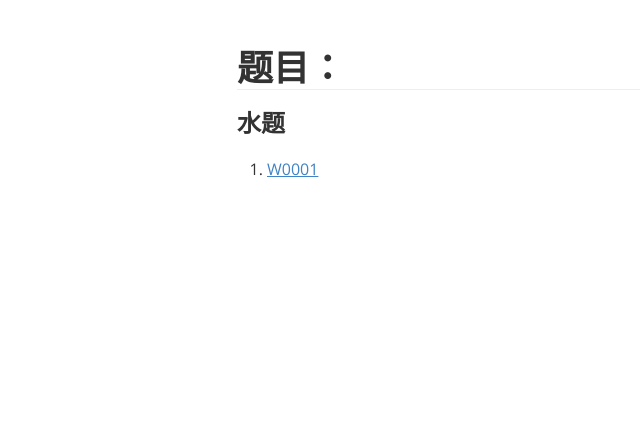
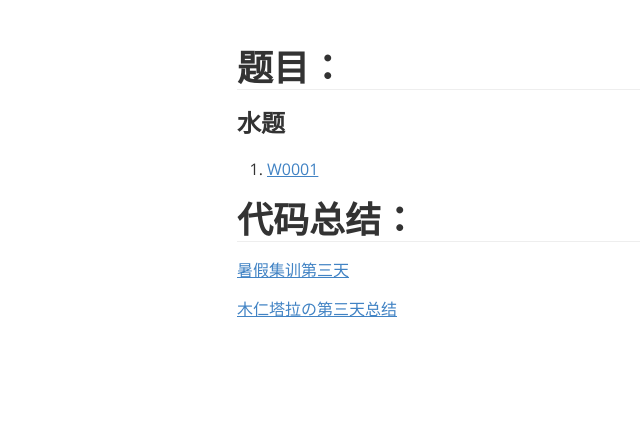
Before and after one commit to chengyuheng-lucas/problems, a plain HTML site: page index.html in a window 1280 px wide. Shown: the whole page, without its empty margins (3-643 px from the left). Drawn offline with nearby package versions, Linux system fonts and the light colour scheme.

Commit message:
Update index.html

```diff
--- a/index.html
+++ b/index.html
@@ -2,7 +2,7 @@
 <html>
 <head>
 <meta charset='UTF-8'><meta name='viewport' content='width=device-width initial-scale=1'>
-<title>题目列表</title><link href='https://fonts.loli.net/css?family=Open+Sans:400italic,700italic,700,400&subset=latin,latin-ext' rel='stylesheet' type='text/css' /><style type='text/css'>html {overflow-x: initial !important;}:root { --bg-color:#ffffff; --text-color:#333333; --select-text-bg-color:#B5D6FC; --select-text-font-color:auto; --monospace:"Lucida Console",Consolas,"Courier",monospace; --title-bar-height:20px; }
+<title>OJ内容列表</title><link href='https://fonts.loli.net/css?family=Open+Sans:400italic,700italic,700,400&subset=latin,latin-ext' rel='stylesheet' type='text/css' /><style type='text/css'>html {overflow-x: initial !important;}:root { --bg-color:#ffffff; --text-color:#333333; --select-text-bg-color:#B5D6FC; --select-text-font-color:auto; --monospace:"Lucida Console",Consolas,"Courier",monospace; --title-bar-height:20px; }
 .mac-os-11 { --title-bar-height:28px; }
 html { font-size: 14px; background-color: var(--bg-color); color: var(--text-color); font-family: "Helvetica Neue", Helvetica, Arial, sans-serif; -webkit-font-smoothing: antialiased; }
 body { margin: 0px; padding: 0px; height: auto; bottom: 0px; top: 0px; left: 0px; right: 0px; font-size: 1rem; line-height: 1.42857; overflow-x: hidden; background: inherit; tab-size: 4; }
@@ -548,6 +548,6 @@ header, .context-menu, .megamenu-content, footer{
 </style>
 </head>
 <body class='typora-export os-windows'>
-<div id='write'  class=''><h1><a name="题目" class="md-header-anchor"></a><span>题目：</span></h1><h3><a name="水题" class="md-header-anchor"></a><span>水题</span></h3><ol><li><a href='https://chengyuheng-lucas.github.io/problems/questions/W0001'><span>W0001</span></a></li></ol><p>&nbsp;</p></div>
+<div id='write'  class=''><h1><a name="题目" class="md-header-anchor"></a><span>题目：</span></h1><h3><a name="水题" class="md-header-anchor"></a><span>水题</span></h3><ol><li><a href='https://chengyuheng-lucas.github.io/problems/questions/W0001'><span>W0001</span></a></li></ol><h1><a name="代码总结" class="md-header-anchor"></a><span>代码总结：</span></h1><p><a href='https://chengyuheng-lucas.github.io/problems/solutions/sol3.html'><span>暑假集训第三天</span></a></p><p><a href='https://chengyuheng-lucas.github.io/problems/solutions/mrtl-sol3.html'><span>木仁塔拉の第三天总结</span></a></p></div>
 </body>
 </html>
```
